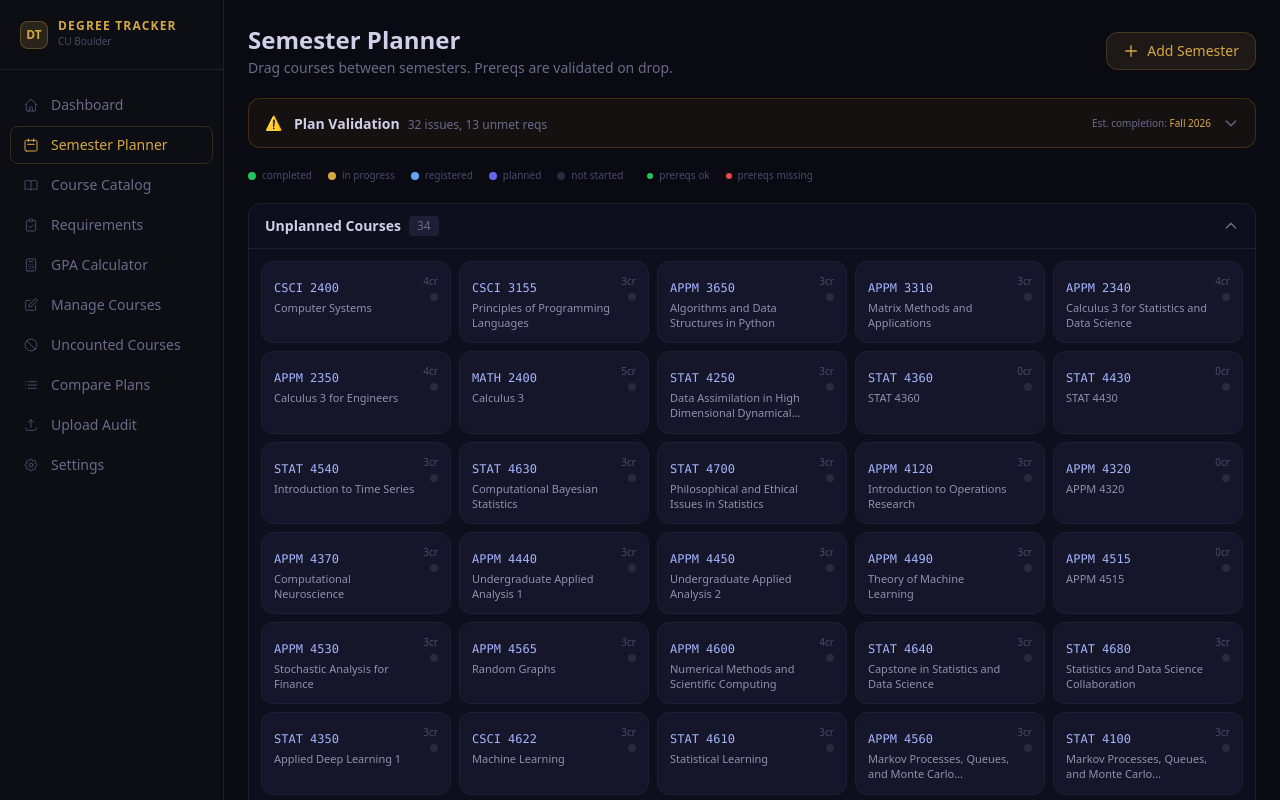
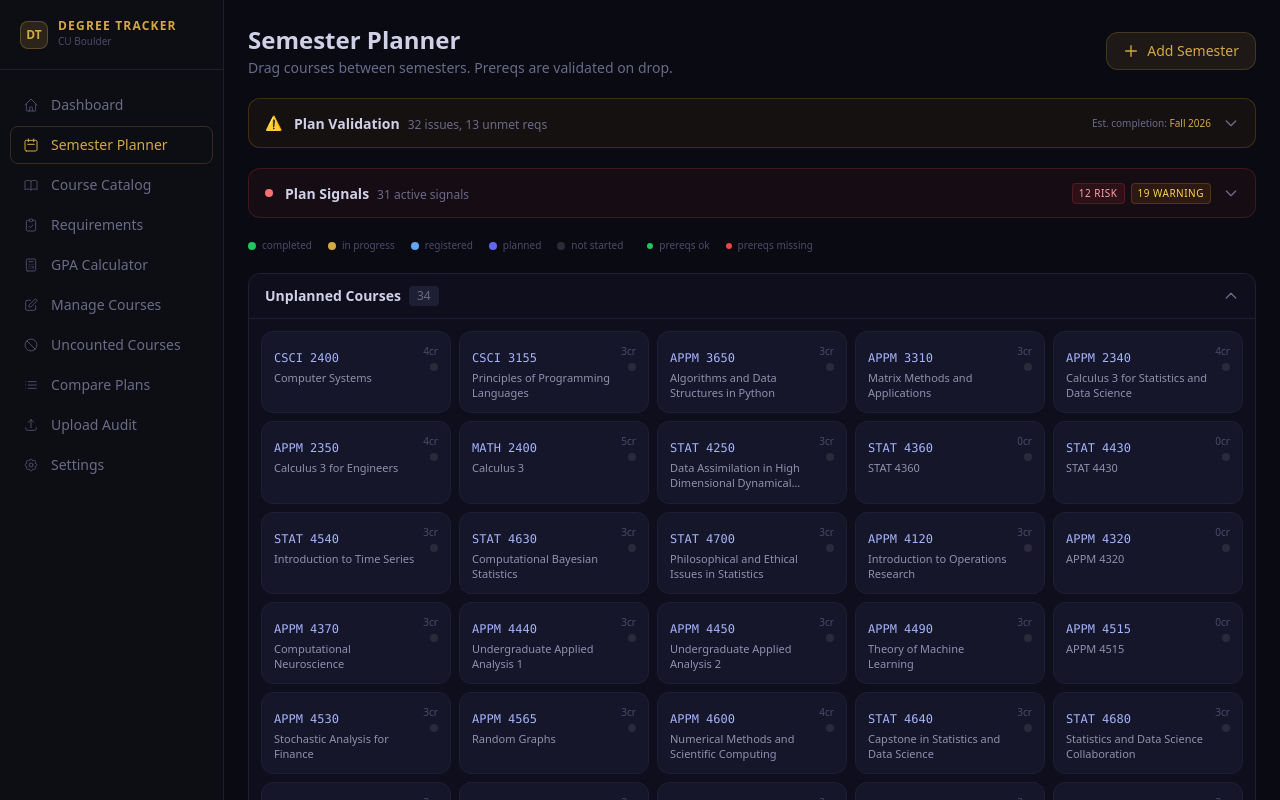
Before and after one commit to 303Devs/Degree_Tracker, a Next.js app: page /planner in a window 1280 px wide. Shown: the top 800 px of the page. Built offline with nearby package versions, Linux system fonts and the light colour scheme.

Commit message:
Surface planner optimization signals

```diff
--- a/app/planner/page.tsx
+++ b/app/planner/page.tsx
@@ -15,12 +15,12 @@ import {
 } from "@dnd-kit/core";
 import { CSS } from "@dnd-kit/utilities";
 import type { Course, Semester, RequirementGroup } from "@/lib/types";
+import type { OptimizationSignal, PlanVariant } from "@/lib/plan-types";
 import {
   sortSemesters,
   validateDrop,
   getCascadeWarnings,
   isRuleSatisfied,
-  collectCourseIds,
   NON_DEGREE_CREDIT_GRADES,
   type CascadeItem,
   type DropValidation,
@@ -29,6 +29,11 @@ import {
   validatePlan,
   type PlannerValidationSummary,
 } from "@/lib/planner-validation";
+import { analyzeSemesterLoad } from "@/lib/semester-load";
+import { analyzePrereqBottlenecks } from "@/lib/prereq-bottleneck";
+import { analyzeDelayedCritical } from "@/lib/delayed-critical";
+import { analyzeGraduationRisk } from "@/lib/graduation-risk";
+import SignalPanel from "@/components/SignalPanel";
 
 // ---------------------------------------------------------------------------
 // Types
@@ -65,6 +70,31 @@ function semIdToLabel(semId: string, semesters: Semester[]): string {
 
 function formatCourseId(id: string): string {
   return id.replaceAll("-", " ");
+}
+
+function buildPlannerVariant(assignments: Map<string, string>, sortedSems: Semester[]): PlanVariant {
+  const semesters: Record<string, string[]> = Object.fromEntries(sortedSems.map((sem) => [sem.id, []]));
+
+  for (const [courseId, semId] of assignments) {
+    if (semId !== "unplanned" && semesters[semId]) {
+      semesters[semId].push(courseId);
+    }
+  }
+
+  return {
+    id: "current-planner",
+    name: "Current planner",
+    description: "Current planner assignments",
+    semesters,
+  };
+}
+
+function deriveRequiredCourseIds(requirements: RequirementGroup[]): string[] {
+  return [...new Set(
+    requirements
+      .filter((requirement) => requirement.type !== "minimum_hours")
+      .flatMap((requirement) => requirement.coursePool),
+  )].sort();
 }
 
 // ---------------------------------------------------------------------------
@@ -536,6 +566,7 @@ export default function PlannerPage() {
   const [newSemLoading, setNewSemLoading] = useState(false);
   const [requirements, setRequirements] = useState<RequirementGroup[]>([]);
   const [validationOpen, setValidationOpen] = useState(false);
+  const [signalsOpen, setSignalsOpen] = useState(false);
 
   // Sensors for DnD
   const sensors = useSensors(
@@ -574,6 +605,22 @@ export default function PlannerPage() {
     () => validatePlan(courses, semesters, requirements, assignments),
     [courses, semesters, requirements, assignments]
   );
+
+  // Factual optimization signals for the current planner state
+  const optimizationSignals = useMemo<OptimizationSignal[]>(() => {
+    if (courses.length === 0 || sortedSems.length === 0) return [];
+
+    const plan = buildPlannerVariant(assignments, sortedSems);
+    const requiredCourseIds = deriveRequiredCourseIds(requirements);
+    const planTerms = sortedSems.map((sem) => sem.id);
+
+    return [
+      ...analyzeSemesterLoad(plan, courses),
+      ...analyzePrereqBottlenecks(plan, courses, requiredCourseIds),
+      ...analyzeDelayedCritical(plan, courses, requiredCourseIds, { planTerms }),
+      ...analyzeGraduationRisk(plan, courses, { requirements }),
+    ];
+  }, [assignments, courses, requirements, sortedSems]);
 
   // Derive which courses are in each container
   const unplannedCourses = useMemo(
@@ -788,6 +835,13 @@ export default function PlannerPage() {
           onToggle={() => setValidationOpen((v) => !v)}
         />
 
+        {/* Plan Signals */}
+        <SignalPanel
+          signals={optimizationSignals}
+          open={signalsOpen}
+          onToggle={() => setSignalsOpen((v) => !v)}
+        />
+
         {/* Legend */}
         <div className="flex items-center gap-4 text-[10px] text-[#4a4a6a]">
           <span className="flex items-center gap-1.5"><span className="w-2 h-2 rounded-full bg-green-500" /> completed</span>
@@ -874,7 +928,7 @@ export default function PlannerPage() {
                   <div key={id} className="flex items-center gap-2 text-sm">
                     <span className="w-1.5 h-1.5 rounded-full bg-red-500 shrink-0" />
                     <span className="font-mono text-indigo-300">{formatCourseId(id)}</span>
-                    <span className="text-[#6a6a8a]">must be in an earlier semester</span>
+                    <span className="text-[#6a6a8a]">required in an earlier semester</span>
                   </div>
                 ))}
               </div>
@@ -889,7 +943,7 @@ export default function PlannerPage() {
                   <div key={id} className="flex items-center gap-2 text-sm">
                     <span className="w-1.5 h-1.5 rounded-full bg-amber-500 shrink-0" />
                     <span className="font-mono text-indigo-300">{formatCourseId(id)}</span>
-                    <span className="text-[#6a6a8a]">must be in the same or earlier semester</span>
+                    <span className="text-[#6a6a8a]">required in the same or earlier semester</span>
                   </div>
                 ))}
               </div>
--- /dev/null
+++ b/components/SignalPanel.tsx
@@ -0,0 +1,129 @@
+import type { OptimizationSignal } from "@/lib/plan-types";
+import {
+  countSignalsBySeverity,
+  groupSignalsByKind,
+  SIGNAL_KIND_LABELS,
+  type SignalSeverity,
+} from "./signal-panel-helpers";
+
+const SEVERITY_STYLES: Record<SignalSeverity, { badge: string; dot: string; border: string; label: string }> = {
+  info: {
+    badge: "bg-blue-500/10 text-blue-300 border-blue-500/20",
+    dot: "bg-blue-400",
+    border: "border-blue-500/20 bg-blue-500/5",
+    label: "info",
+  },
+  warning: {
+    badge: "bg-amber-500/10 text-amber-300 border-amber-500/20",
+    dot: "bg-amber-400",
+    border: "border-amber-500/20 bg-amber-500/5",
+    label: "warning",
+  },
+  risk: {
+    badge: "bg-red-500/10 text-red-300 border-red-500/20",
+    dot: "bg-red-400",
+    border: "border-red-500/20 bg-red-500/5",
+    label: "risk",
+  },
+};
+
+export default function SignalPanel({ signals, open, onToggle }: {
+  signals: OptimizationSignal[];
+  open: boolean;
+  onToggle: () => void;
+}) {
+  const grouped = groupSignalsByKind(signals);
+  const counts = countSignalsBySeverity(signals);
+  const total = signals.length;
+  const highestSeverity: SignalSeverity = counts.risk > 0 ? "risk" : counts.warning > 0 ? "warning" : "info";
+  const styles = SEVERITY_STYLES[highestSeverity];
+
+  return (
+    <div className={`rounded-xl border ${total > 0 ? styles.border : "border-[#1e1e34] bg-[#0e0e1c]"} overflow-hidden transition-all`}>
+      <button
+        className="w-full flex items-center justify-between px-4 py-3 hover:bg-white/3 transition-colors text-left"
+        onClick={onToggle}
+      >
+        <div className="flex items-center gap-3">
+          <span className={`w-2 h-2 rounded-full ${total > 0 ? styles.dot : "bg-green-500"}`} />
+          <div>
+            <span className="text-sm font-semibold text-[#d0d0e8]">Plan Signals</span>
+            <span className="text-xs text-[#6a6a8a] ml-2">
+              {total === 0 ? "No active signals" : `${total} active signal${total !== 1 ? "s" : ""}`}
+            </span>
+          </div>
+        </div>
+        <div className="flex items-center gap-3">
+          {total > 0 && (
+            <div className="hidden sm:flex items-center gap-1.5 text-[10px]">
+              {counts.risk > 0 && <SeverityPill severity="risk" count={counts.risk} />}
+              {counts.warning > 0 && <SeverityPill severity="warning" count={counts.warning} />}
+              {counts.info > 0 && <SeverityPill severity="info" count={counts.info} />}
+            </div>
+          )}
+          <svg
+            className={`w-4 h-4 text-[#6a6a8a] transition-transform ${open ? "rotate-180" : ""}`}
+            fill="none" stroke="currentColor" viewBox="0 0 24 24"
+          >
+            <path strokeLinecap="round" strokeLinejoin="round" strokeWidth={2} d="M19 9l-7 7-7-7" />
+          </svg>
+        </div>
+      </button>
+
+      {open && (
+        <div className="border-t border-[#1e1e34] p-4 space-y-4">
+          {total === 0 ? (
+            <p className="text-xs text-green-400/80">No semester load, prerequisite bottleneck, delayed critical course, or graduation risk signals are active for this plan.</p>
+          ) : (
+            grouped.map(({ kind, signals: kindSignals }) => (
+              <div key={kind}>
+                <h4 className="text-xs text-[#8888a8] uppercase tracking-wide mb-2 font-medium">
+                  {SIGNAL_KIND_LABELS[kind]} ({kindSignals.length})
+                </h4>
+                {kindSignals.length === 0 ? (
+                  <p className="text-xs text-[#4a4a6a]">No active signals.</p>
+                ) : (
+                  <div className="space-y-2">
+                    {kindSignals.map((signal) => (
+                      <div key={signal.id} className="flex items-start gap-2 text-xs bg-[#0e0e1c] border border-[#1e1e34] rounded-lg px-3 py-2">
+                        <span className={`w-1.5 h-1.5 rounded-full ${SEVERITY_STYLES[signal.severity].dot} shrink-0 mt-1.5`} />
+                        <div className="min-w-0 flex-1">
+                          <div className="flex items-center gap-2 mb-1">
+                            <span className={`px-1.5 py-0.5 rounded border text-[9px] uppercase tracking-wider ${SEVERITY_STYLES[signal.severity].badge}`}>
+                              {SEVERITY_STYLES[signal.severity].label}
+                            </span>
+                            <ScopeLabel signal={signal} />
+                          </div>
+                          <p className="text-[#c8c8df] leading-snug">{signal.message}</p>
+                        </div>
+                      </div>
+                    ))}
+                  </div>
+                )}
+              </div>
+            ))
+          )}
+        </div>
+      )}
+    </div>
+  );
+}
+
+function SeverityPill({ severity, count }: { severity: SignalSeverity; count: number }) {
+  return (
+    <span className={`px-1.5 py-0.5 rounded border uppercase tracking-wider ${SEVERITY_STYLES[severity].badge}`}>
+      {count} {SEVERITY_STYLES[severity].label}
+    </span>
+  );
+}
+
+function ScopeLabel({ signal }: { signal: OptimizationSignal }) {
+  const scope = signal.scope;
+  const label = scope.type === "semester"
+    ? scope.term
+    : scope.type === "course"
+      ? scope.courseId.replaceAll("-", " ")
+      : "plan";
+
+  return <span className="text-[10px] text-[#6a6a8a] font-mono truncate">{label}</span>;
+}
--- /dev/null
+++ b/components/signal-panel-helpers.ts
@@ -0,0 +1,47 @@
+import type { OptimizationSignal } from "@/lib/plan-types";
+
+export type SignalKind = OptimizationSignal["kind"];
+export type SignalSeverity = OptimizationSignal["severity"];
+
+export const SIGNAL_KIND_LABELS: Record<SignalKind, string> = {
+  semester_load: "Semester load",
+  prereq_bottleneck: "Prereq bottlenecks",
+  delayed_critical_course: "Delayed critical courses",
+  graduation_risk: "Graduation risks",
+};
+
+export const SIGNAL_KIND_ORDER: SignalKind[] = [
+  "semester_load",
+  "prereq_bottleneck",
+  "delayed_critical_course",
+  "graduation_risk",
+];
+
+const SEVERITY_RANK: Record<SignalSeverity, number> = {
+  risk: 0,
+  warning: 1,
+  info: 2,
+};
+
+export function groupSignalsByKind(signals: OptimizationSignal[]): Array<{ kind: SignalKind; signals: OptimizationSignal[] }> {
+  return SIGNAL_KIND_ORDER.map((kind) => ({
+    kind,
+    signals: signals
+      .filter((signal) => signal.kind === kind)
+      .sort((a, b) => {
+        const severityDelta = SEVERITY_RANK[a.severity] - SEVERITY_RANK[b.severity];
+        if (severityDelta !== 0) return severityDelta;
+        return a.id.localeCompare(b.id);
+      }),
+  }));
+}
+
+export function countSignalsBySeverity(signals: OptimizationSignal[]): Record<SignalSeverity, number> {
+  return signals.reduce<Record<SignalSeverity, number>>(
+    (counts, signal) => {
+      counts[signal.severity] += 1;
+      return counts;
+    },
+    { info: 0, warning: 0, risk: 0 },
+  );
+}
```
Also changed, not shown: 1 other file (tests, documents, lock files or other folders).
